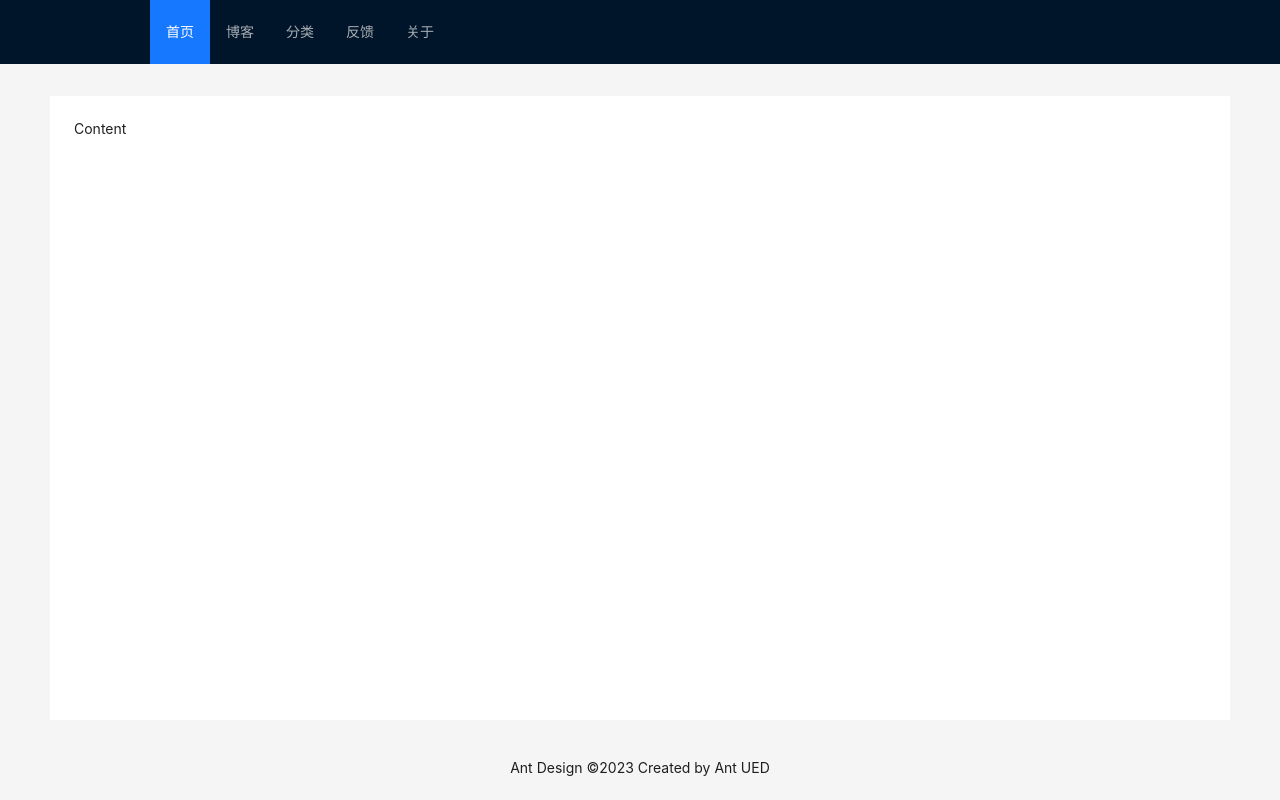
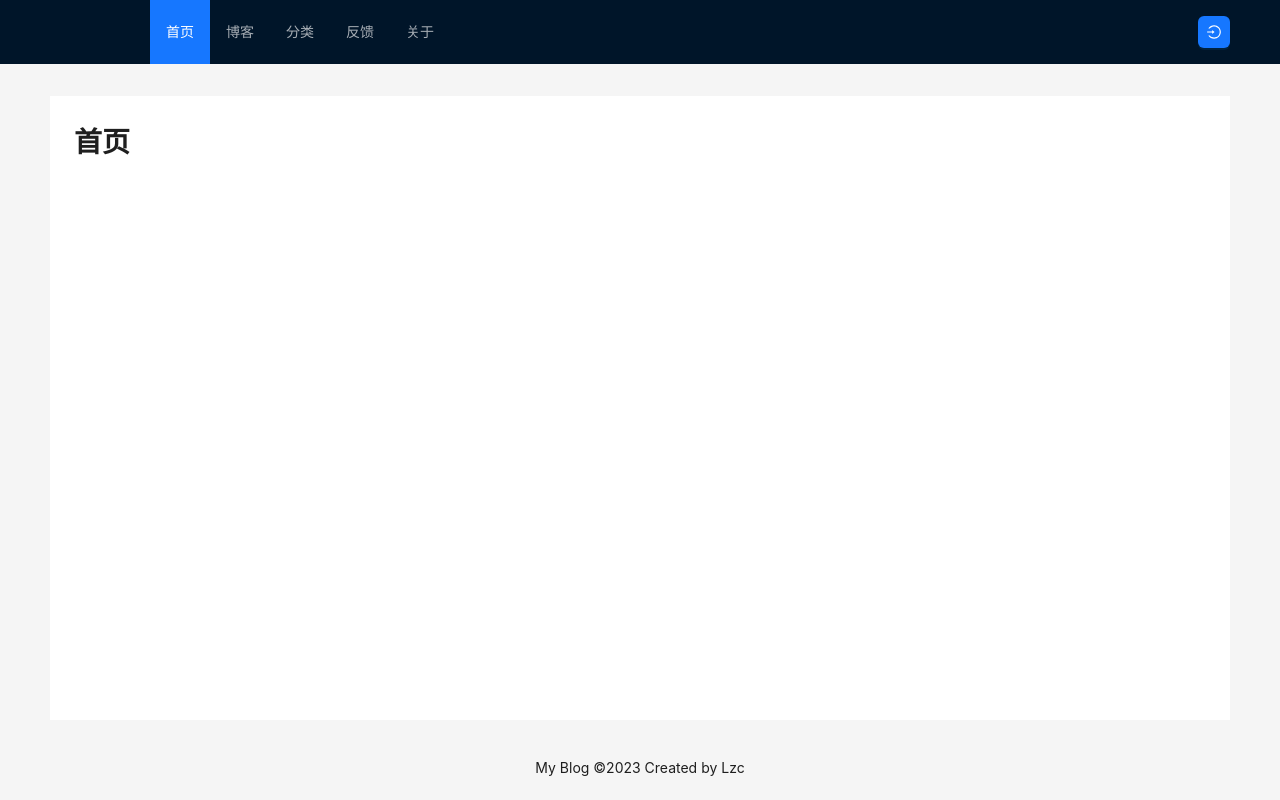
Before and after one commit to 1771991075/React-Blog, a React (Create React App) app: page /#/index/home in a window 1280 px wide. Built offline with nearby package versions, Linux system fonts and the light colour scheme.

Commit message:
页面创建

```diff
--- /dev/null
+++ b/src/views/About/index.jsx
@@ -0,0 +1,9 @@
+
+
+export default function About() {
+    return (
+        <div>
+            <h1>关于页面</h1>
+        </div>
+    )
+}
--- a/src/views/Blog/index.jsx
+++ b/src/views/Blog/index.jsx
@@ -1,7 +1,9 @@
-import React from 'react'
+
 
 export default function Blog() {
     return (
-        <div>Blog</div>
+        <div>
+            <h1>博客页面</h1>
+        </div>
     )
 }
--- /dev/null
+++ b/src/views/Cate/index.jsx
@@ -0,0 +1,9 @@
+
+
+export default function Cate() {
+    return (
+        <div>
+            <h1>分类页面</h1>
+        </div>
+    )
+}
--- /dev/null
+++ b/src/views/Feedback/index.jsx
@@ -0,0 +1,8 @@
+
+export default function Feedback() {
+    return (
+        <div>
+            <h1>反馈页面</h1>
+        </div>
+    )
+}
--- a/src/views/Home/index.jsx
+++ b/src/views/Home/index.jsx
@@ -1,7 +1,9 @@
-import React from 'react'
+
 
 export default function Home() {
     return (
-        <div>Home</div>
+        <div>
+            <h1>首页</h1>
+        </div>
     )
 }
--- a/src/views/Index/index.css
+++ b/src/views/Index/index.css
@@ -19,3 +19,13 @@
 .layout{
     min-height: 100vh;
 }
+
+.header1{
+    position: relative;
+}
+
+.goLogin{
+    position: absolute;
+    right: 50px;
+    top: 0px;
+}
--- a/src/views/Index/index.jsx
+++ b/src/views/Index/index.jsx
@@ -1,44 +1,58 @@
-import { Breadcrumb, Layout, Menu, theme } from 'antd';
+import { Breadcrumb, Layout, Menu, theme, Button } from 'antd';
+import { Outlet, useNavigate } from 'react-router-dom';
+import { LoginOutlined } from '@ant-design/icons';
 import './index.css';
 const { Header, Content, Footer } = Layout;
 const Index = () => {
+    const navigate = useNavigate()
     const {
         token: { colorBgContainer },
     } = theme.useToken();
     return (
         <Layout className="layout">
-            <Header>
+            <Header className='header1'>
                 <div className="logo">
 
                 </div>
                 <Menu
                     theme="dark"
                     mode="horizontal"
-                    defaultSelectedKeys={['0']}
-                    style={{marginLeft:'100px'}}
+                    defaultSelectedKeys={['/index/home']}
+                    style={{ marginLeft: '100px' }}
+                    onClick={(obj) => {
+                        navigate(obj.key)
+                    }}
                     items={[
                         {
-                            key:0,
+                            key: '/index/home',
                             label: `首页`,
                         },
                         {
-                            key:1,
+                            key: '/index/blog',
                             label: `博客`,
                         },
                         {
-                            key:2,
+                            key: '/index/cate',
                             label: `分类`,
                         },
                         {
-                            key:3,
+                            key: '/index/feedback',
                             label: `反馈`,
                         },
                         {
-                            key:4,
+                            key: '/index/about',
                             label: `关于`,
                         }
                     ]}
                 />
+                <div className='goLogin'>
+                    <Button
+                        type="primary"
+                        shape='default'
+                        icon={<LoginOutlined />}
+                        onClick={() => navigate('/login')}
+                    />
+                </div>
             </Header>
             <Content
                 style={{
@@ -57,7 +71,7 @@ const Index = () => {
                         background: colorBgContainer,
                     }}
                 >
-                    Content
+                    <Outlet></Outlet>
                 </div>
             </Content>
             <Footer
@@ -65,7 +79,7 @@ const Index = () => {
                     textAlign: 'center',
                 }}
             >
-                Ant Design ©2023 Created by Ant UED
+                My Blog ©2023 Created by Lzc
             </Footer>
         </Layout>
     );
--- /dev/null
+++ b/src/views/Login/index.css
@@ -0,0 +1,26 @@
+.login {
+    width: 100%;
+    height: 100vh;
+    background-color: #2d3a4d;
+    position: relative;
+}
+.login-box{
+    width: 320px;
+    height: 300px;
+    position: absolute;
+    top: 50%;
+    left: 50%;
+    transform: translate(-50%,-50%);
+}
+.login-title{
+    text-align: center;
+    font-size: 20px;
+    color: #fff;
+    font-weight: 400;
+}
+.username{
+    margin: 20px 0px;
+}
+.password{
+    margin: 20px 0px;
+}
--- /dev/null
+++ b/src/views/Login/index.jsx
@@ -0,0 +1,43 @@
+import { UserOutlined, LockOutlined } from '@ant-design/icons';
+import { Input, Button, message } from 'antd';
+import { useState } from 'react';
+import { useNavigate } from 'react-router-dom';
+import './index.css'
+export default function Login() {
+    let navigate = useNavigate();
+    // 定义用户名状态
+    let [username, setUsername] = useState('')
+    // 定义用户密码状态
+    let [password, setPassword] = useState('')
+    const [messageApi, contextHolder] = message.useMessage();
+    // 定义登录状态
+    let [loading, setLoading] = useState(false)
+    // 用户登录
+    let login = async () => {
+        if (!username || !password) {
+            messageApi.warning("请您补充完整信息")
+            return
+        }
+    }
+    return (
+        <div className='login'>
+            {contextHolder}
+            <div className='login-box'>
+                <div className='login-title'>用户登录</div>
+                <div className='username'>
+                    <Input placeholder="请输入用户名" prefix={<UserOutlined />} value={username} onChange={(e) => {
+                        setUsername(e.target.value)
+                    }} />
+                </div>
+                <div className='password'>
+                    <Input.Password placeholder="请输入密码" prefix={<LockOutlined />} value={password} onChange={(e) => {
+                        setPassword(e.target.value)
+                    }} />
+                </div>
+                <div>
+                    <Button type="primary" block onClick={login} loading={loading}>{loading ? '登录中...' : '登录'}</Button>
+                </div>
+            </div>
+        </div>
+    )
+}
```
